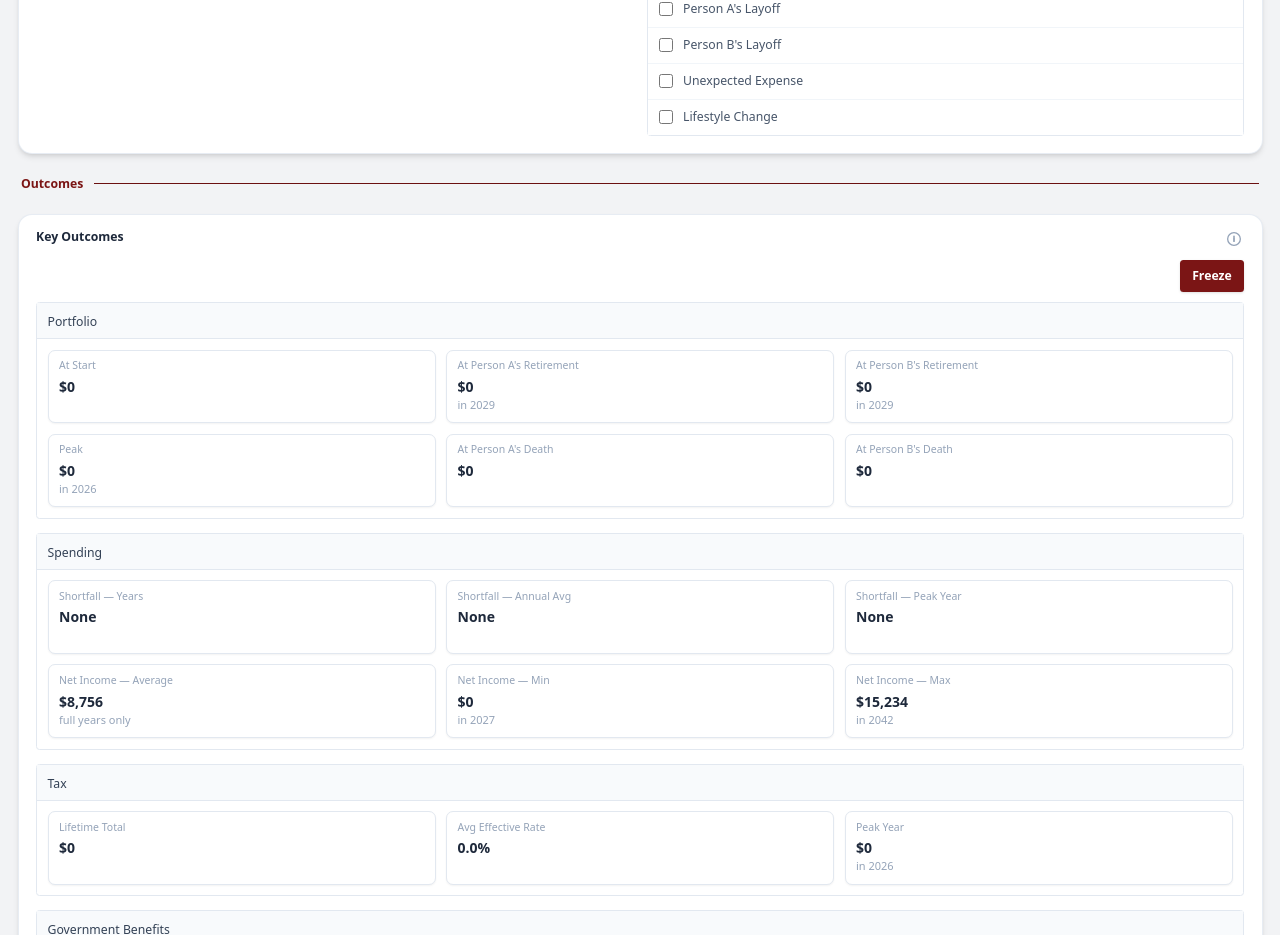
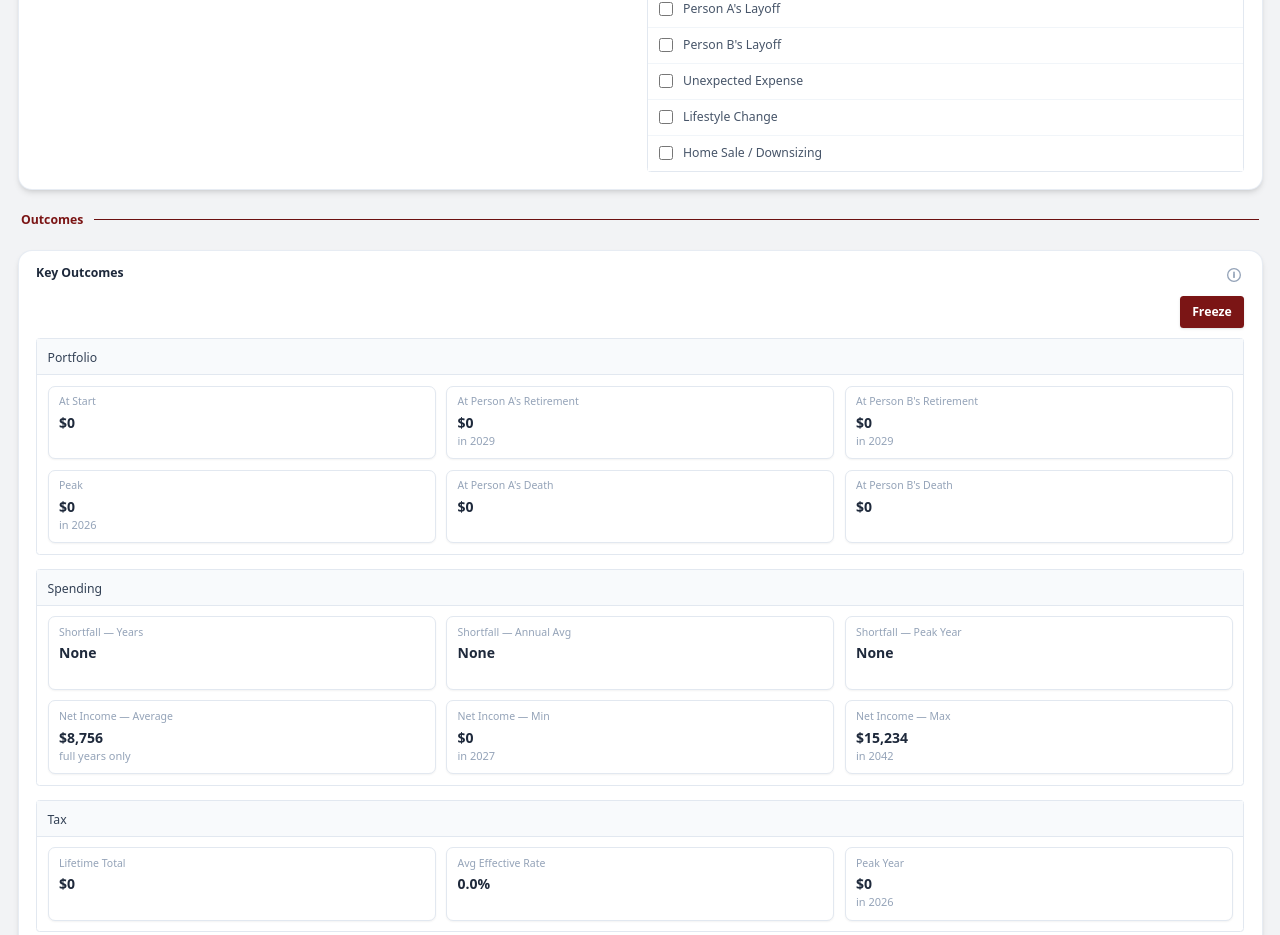
Before and after one commit to jamesmoser/portage, a React (Vite) app: page / in a window 1280 px wide. Shown: the part 1320-2255 px from the top of the page. Built offline with nearby package versions, Linux system fonts and the light colour scheme.

Commit message:
Added downsizing one-shot event

```diff
--- a/src/App.tsx
+++ b/src/App.tsx
@@ -563,6 +563,11 @@ function generateAIContext(): string {
     const { date, amount } = wi.unexpectedExpense.value
     mods.push(`**Unexpected Expense:** One-time household spending of ${c(amount)} in ${date.slice(0, 4)}.`)
   }
+  if (wi.homeSale?.enabled && wi.homeSale.value.amount > 0) {
+    const { date, amount, account } = wi.homeSale.value
+    const acctLabel = account === 'hisa' ? 'HISA' : account === 'nonRegA' ? `${aName}'s Non-Reg` : `${bName}'s Non-Reg`
+    mods.push(`**Home Sale / Downsizing:** Net proceeds of ${c(amount)} deposited to ${acctLabel} in ${date.slice(0, 4)}. Non-taxable (principal residence exemption).`)
+  }
 
   if (mods.length === 0) {
     h('No modifications are currently active. The simulation reflects the base plan only.')
--- a/src/engine/defaults.ts
+++ b/src/engine/defaults.ts
@@ -162,6 +162,7 @@ export const DEFAULT_WHATIFS: WhatIfs = {
   layoffB: { enabled: false, value: { date: today, severance: 0 } },
   unexpectedExpense: { enabled: false, value: { date: today, amount: 0 } },
   lifestyleChange:   { enabled: false, value: { date: today, amount: 0 } },
+  homeSale:          { enabled: false, value: { date: today, amount: 0, account: 'hisa' as const } },
 }
 
 export const DEFAULT_STATE: AppState = {
--- a/src/engine/projection.ts
+++ b/src/engine/projection.ts
@@ -195,6 +195,23 @@ export function runProjection(state: AppState, rateSchedule?: number[]): Project
         nonRegForeignYieldA_eff = wA * nonRegForeignYieldA_eff + wB * nonRegForeignYieldB_eff
         nonRegA += nonRegB;  nonRegB = 0
         nonRegAcbA += nonRegAcbB; nonRegAcbB = 0
+      }
+    }
+
+    // ── Home sale / downsizing proceeds ──────────────────────────────────────
+    // Non-taxable (principal residence exemption). Injected as nominal capital
+    // into the target account in the year of the sale date. ACB = full amount
+    // for non-reg (no embedded gain on fresh capital entry).
+    if (state.homeSaleEvent && getYear(state.homeSaleEvent.date) === year) {
+      const proceedsNom = state.homeSaleEvent.amount * Math.pow(1 + cpi, yearsFromNow)
+      if (state.homeSaleEvent.account === 'hisa') {
+        hisa += proceedsNom
+      } else if (state.homeSaleEvent.account === 'nonRegA') {
+        nonRegA += proceedsNom
+        nonRegAcbA += proceedsNom
+      } else if (state.homeSaleEvent.account === 'nonRegB') {
+        nonRegB += proceedsNom
+        nonRegAcbB += proceedsNom
       }
     }
 
--- a/src/engine/types.ts
+++ b/src/engine/types.ts
@@ -436,6 +436,7 @@ export interface WhatIfs {
   layoffB?:          WhatIf<{ date: string; severance: number }>
   unexpectedExpense?: WhatIf<{ date: string; amount: number }>  // one-time household spending hit
   lifestyleChange?:   WhatIf<{ date: string; amount: number }>  // permanent recurring offset to lifestyle spending (may be negative)
+  homeSale?:          WhatIf<{ date: string; amount: number; account: 'hisa' | 'nonRegA' | 'nonRegB' }>  // home sale / downsizing proceeds injected into a specific account
 }
 
 // ─── Headline Metrics ─────────────────────────────────────────────────────────
@@ -529,6 +530,9 @@ export interface AppState {
   withdrawalStrategy: WithdrawalStrategy
 
   scenarios: Scenario[]
+
+  // Transient — populated by mergeWhatIfs when homeSale what-if is active; never persisted.
+  homeSaleEvent?: { date: string; amount: number; account: 'hisa' | 'nonRegA' | 'nonRegB' }
 }
 
 // ─── Projection Output ────────────────────────────────────────────────────────
--- a/src/engine/whatifs.ts
+++ b/src/engine/whatifs.ts
@@ -230,6 +230,12 @@ export function mergeWhatIfs(base: AppState, wi: WhatIfs): AppState {
     }
   }
 
+  // ── Home Sale / Downsizing ────────────────────────────────────────────────────
+  if (wi.homeSale?.enabled && wi.homeSale.value.amount > 0) {
+    const { date, amount, account } = wi.homeSale.value
+    s = { ...s, homeSaleEvent: { date, amount, account } }
+  }
+
   return s
 }
 
--- a/src/tabs/DashboardTab.tsx
+++ b/src/tabs/DashboardTab.tsx
@@ -2180,6 +2180,42 @@ export function DashboardTab() {
                           <DateInput label="Start Date" value={date} onChange={v => set({ date: v })} />
                           <NumberInput label="Annual Amount ($)" value={amount} size="sm"
                             onChange={v => set({ amount: v })} />
+                        </div>
+                      ) : null}
+                    </div>
+                  </div>
+                )
+              })()}
+              {(() => {
+                const wi      = whatIfs.homeSale
+                const enabled = wi?.enabled ?? false
+                const date    = wi?.value?.date    ?? todayStr()
+                const amount  = wi?.value?.amount  ?? 0
+                const account = wi?.value?.account ?? 'hisa'
+                const set = (partial: { date?: string; amount?: number; account?: 'hisa' | 'nonRegA' | 'nonRegB' }) =>
+                  updateWhatIf('homeSale', { enabled: true, value: { date, amount, account, ...partial } })
+                const accountOptions = [
+                  { value: 'hisa',    label: 'HISA' },
+                  { value: 'nonRegA', label: `${aName} Non-Reg` },
+                  { value: 'nonRegB', label: `${bName} Non-Reg` },
+                ]
+                return (
+                  <div>
+                    <div className="px-3 py-2.5 flex items-center gap-3">
+                      <input type="checkbox" checked={enabled}
+                        onChange={e => updateWhatIf('homeSale', { enabled: e.target.checked, value: { date, amount, account } })}
+                        className="w-4 h-4 rounded shrink-0 cursor-pointer" style={{ accentColor: '#7B1515' }} />
+                      <span className={`text-sm w-52 shrink-0 ${enabled ? 'font-medium text-slate-800' : 'text-slate-600'}`}>
+                        Home Sale / Downsizing
+                      </span>
+                      {enabled ? (
+                        <div className="flex items-center gap-2 flex-wrap">
+                          <DateInput label="Sale Date" value={date} onChange={v => set({ date: v })} />
+                          <NumberInput label="Net Proceeds ($)" value={amount} size="sm"
+                            onChange={v => set({ amount: v })} />
+                          <SelectInput label="Deposit To" value={account}
+                            onChange={v => set({ account: v as 'hisa' | 'nonRegA' | 'nonRegB' })}
+                            options={accountOptions} />
                         </div>
                       ) : null}
                     </div>
```
